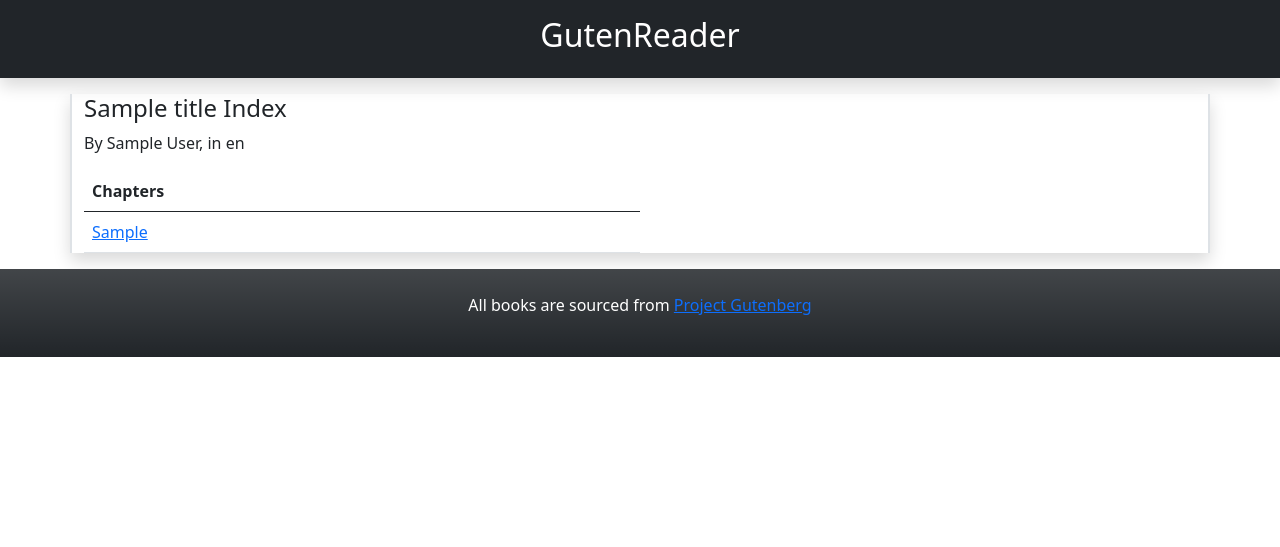
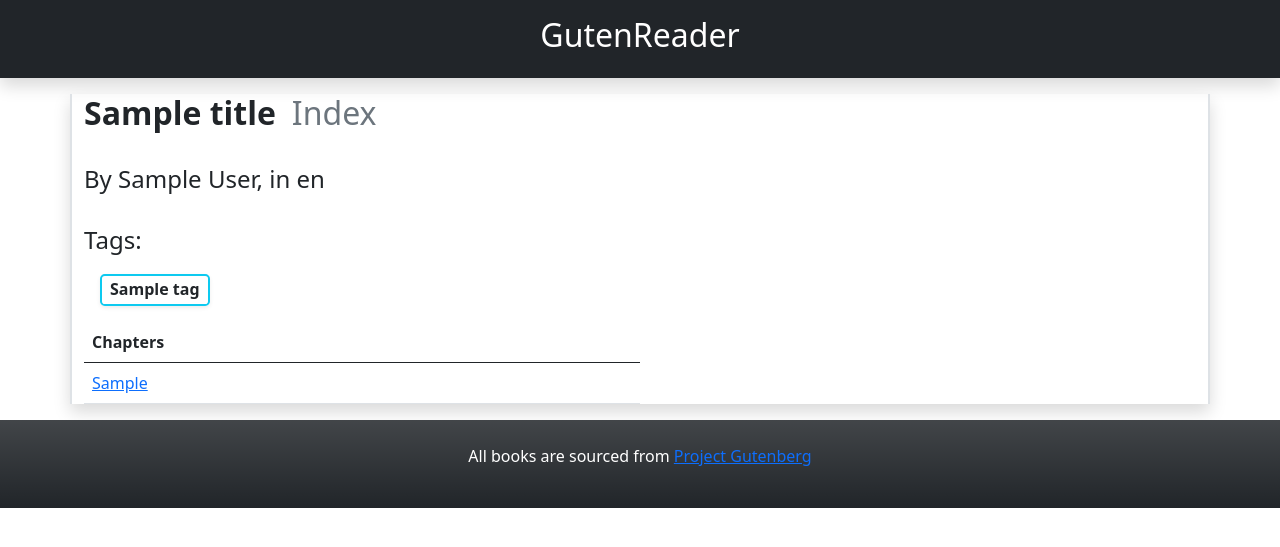
Before and after one commit to miladmasoodi/GutenReader, a Django app: template templates/book_index.html in a window 1280 px wide. Shown: the top 547 px of the page. Run offline with Django 5.2, Linux system fonts and the light colour scheme; the template is opened without the code that fills it: most values are stand-ins (such as "Sample title", 1, 10 or a date in 2020).

Commit message:
added subject tags to book_index.html & its view

```diff
--- a/templates/book_index.html
+++ b/templates/book_index.html
@@ -3,10 +3,23 @@
 {%  block Content %}
 
 <div class = "container p-20  border-start border-end border-2 shadow">
+    <div class="d-flex flex-wrap">
+        <h2 class="fw-bolder"> {{ Title }}</h2> <h2 class="text-muted ms-3">Index</h2>
+    </div>
+    <br>
+    <h4>By {{ Author }}, in {{ Language }}</h4>
+    <br>
     <h4>
-        {{ Title }} Index
+        Tags:
     </h4>
-    <p>By {{ Author }}, in {{ Language }}</p>
+    <div class="d-flex flex-wrap p-1 m-1">
+      {% for tag in tag_list %}
+        <div class=" card shadow-sm m-2 p-2 border border-info border-2 rounded-3"
+             style="max-width: 22rem; height: 2rem">
+            <h6 class="fw-bold  text-dark position-relative top-50 start-50 translate-middle">{{ tag }}</h6>
+        </div>
+      {% endfor %}
+    </div>
 
     <table class="table table-hover w-50 p-5 ">
       <thead>
```
Also changed, not shown: GutenReaderApp/views.py (+6 -2 lines).
